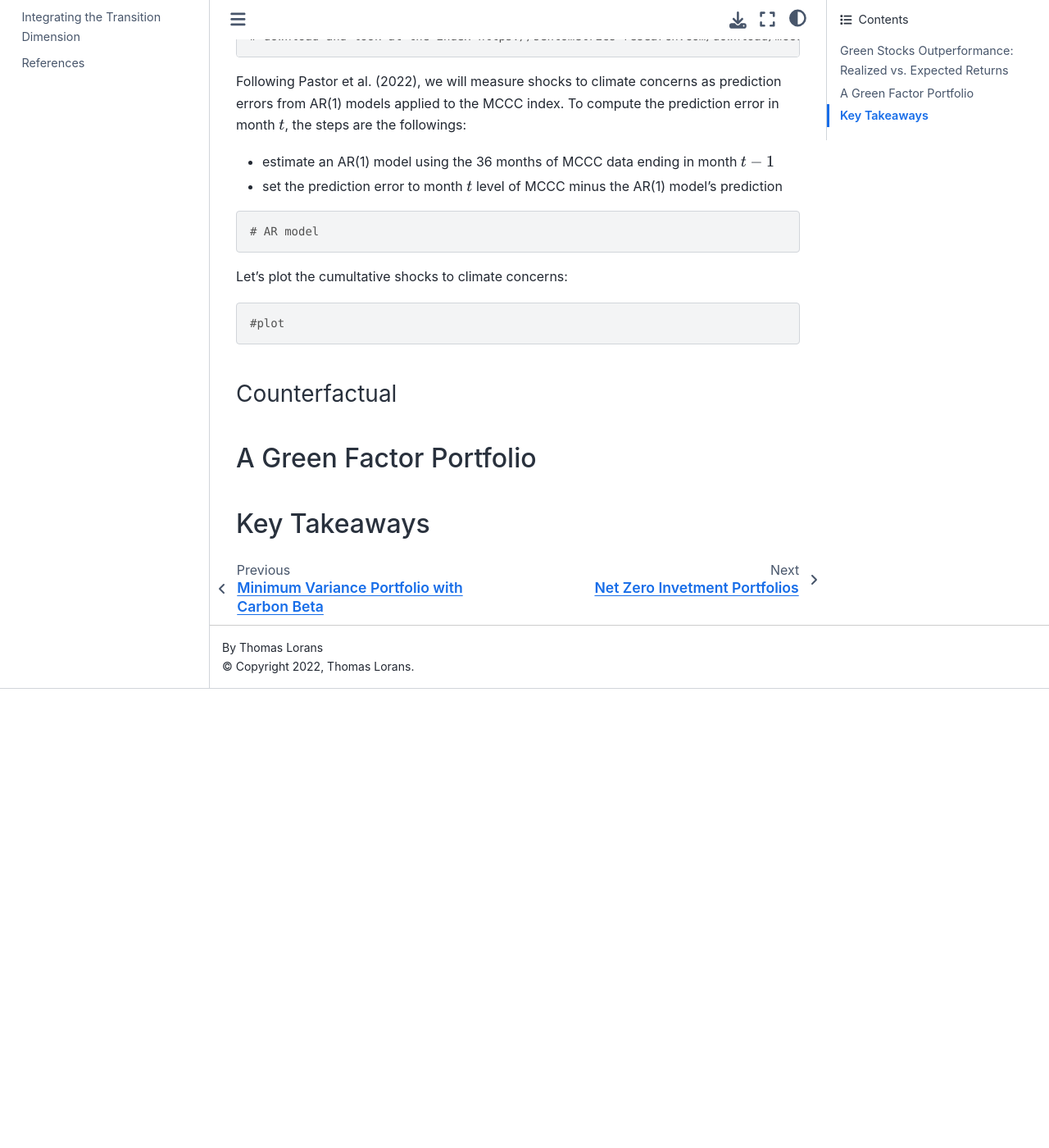
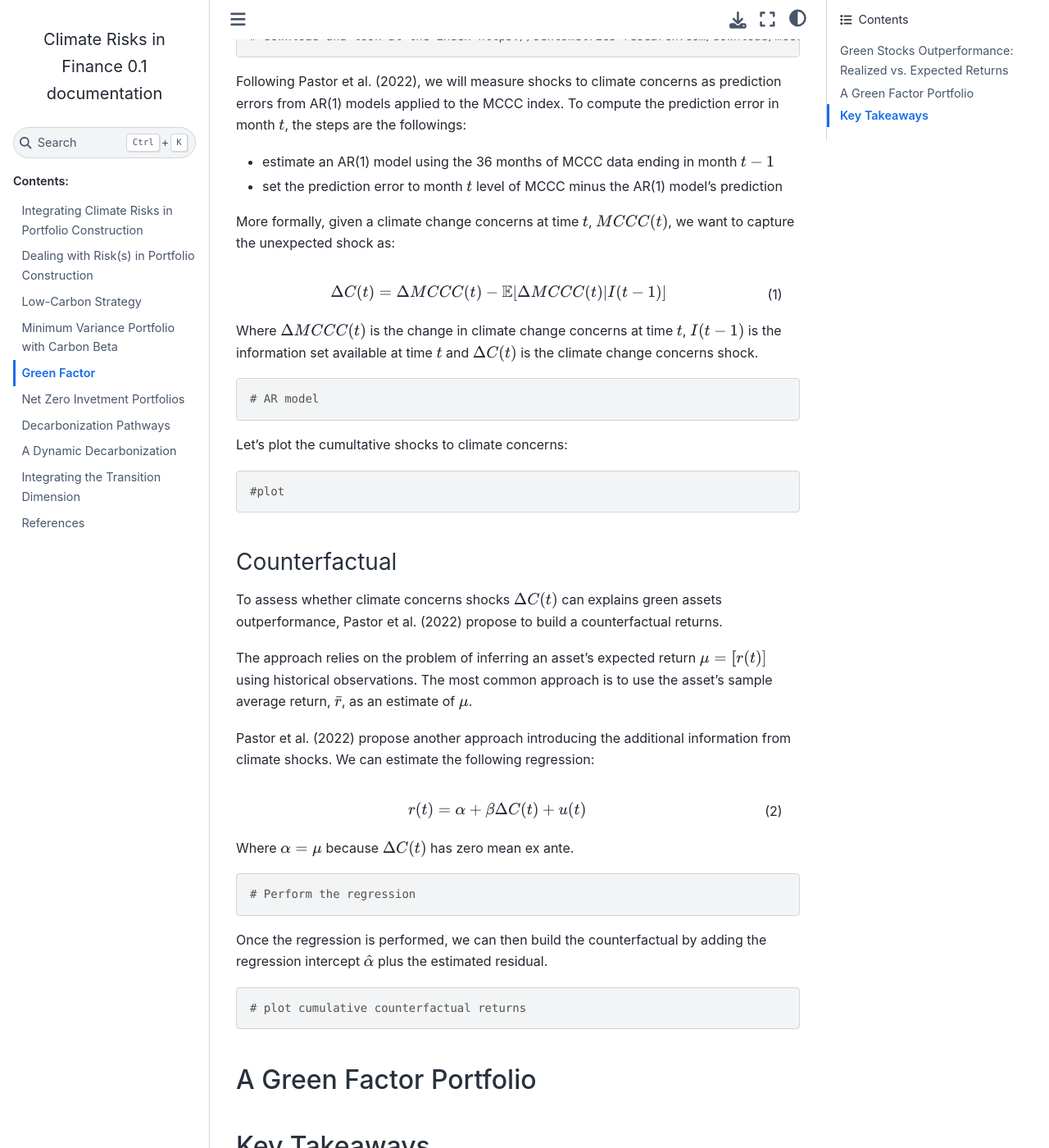
Before and after one commit to tlorans/ClimateRisks, a Sphinx documentation site: the page built from docs/source/greenfactor.md, in a window 1280 px wide and 1400 px high, scrolled down 1419 px. Shown: the whole window at 82% size. Built offline with Sphinx 7.4.7 and the Sphinx Book theme 1.1.4, drawn with Linux system fonts in a browser that asks for light colours; cross-references to code outside the pages are shown as plain code; before the commit the page ends 2259 px from its top, so only the background shows below that.

Commit message:
counterfactual ok

````diff
--- a/docs/source/greenfactor.md
+++ b/docs/source/greenfactor.md
@@ -33,6 +33,15 @@ Following Pastor et al. (2022), we will measure shocks to climate concerns as pr
 - estimate an AR(1) model using the 36 months of MCCC data ending in month $t-1$
 - set the prediction error to month $t$ level of MCCC minus the AR(1) model's prediction
 
+More formally, given a climate change concerns at time $t$, $MCCC(t)$, we want to capture the unexpected shock as:
+
+\begin{equation}
+\Delta C(t) = \Delta MCCC(t) - \mathbb{E}[\Delta MCCC(t)|I(t-1)]
+\end{equation}
+
+Where $\Delta MCCC(t)$ is the change in climate change concerns at time $t$, $I(t-1)$ is the information set available at time $t$ and $\Delta C(t)$ is the climate change concerns shock.
+
+
 ```Python
 # AR model
 ```
@@ -43,6 +52,26 @@ Let's plot the cumultative shocks to climate concerns:
 ```
 #### Counterfactual
 
+To assess whether climate concerns shocks $\Delta C (t)$ can explains green assets outperformance, Pastor et al. (2022) propose to build a counterfactual returns.
+
+The approach relies on the problem of inferring an asset's expected return $\mu = \mathbb[r(t)]$ using historical observations. The most common approach is to use the asset's sample average return, $\bar{r}$, as an estimate of $\mu$.
+
+Pastor et al. (2022) propose another approach introducing the additional information from climate shocks. We can estimate the following regression:
+
+\begin{equation}
+r(t) = \alpha + \beta \Delta C(t) + u(t)
+\end{equation}
+
+Where $\alpha = \mu$ because $\Delta C(t)$ has zero mean ex ante.
+
+```Python
+# Perform the regression
+```
+Once the regression is performed, we can then build the counterfactual by adding the regression intercept $\hat{\alpha}$ plus the estimated residual.
+
+```Python
+# plot cumulative counterfactual returns
+```
 
 ### A Green Factor Portfolio
 
````
Also changed, not shown: 7 other files.
